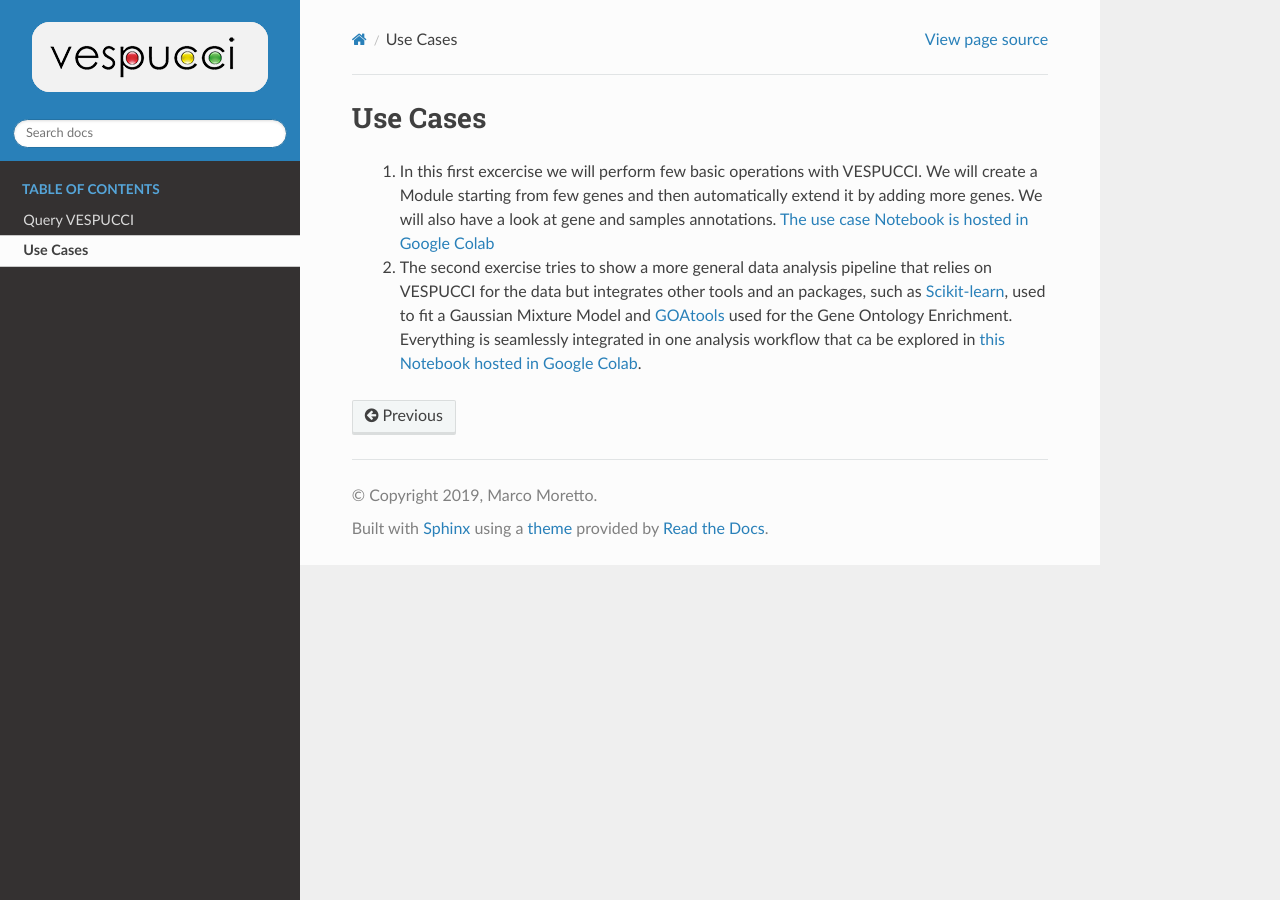
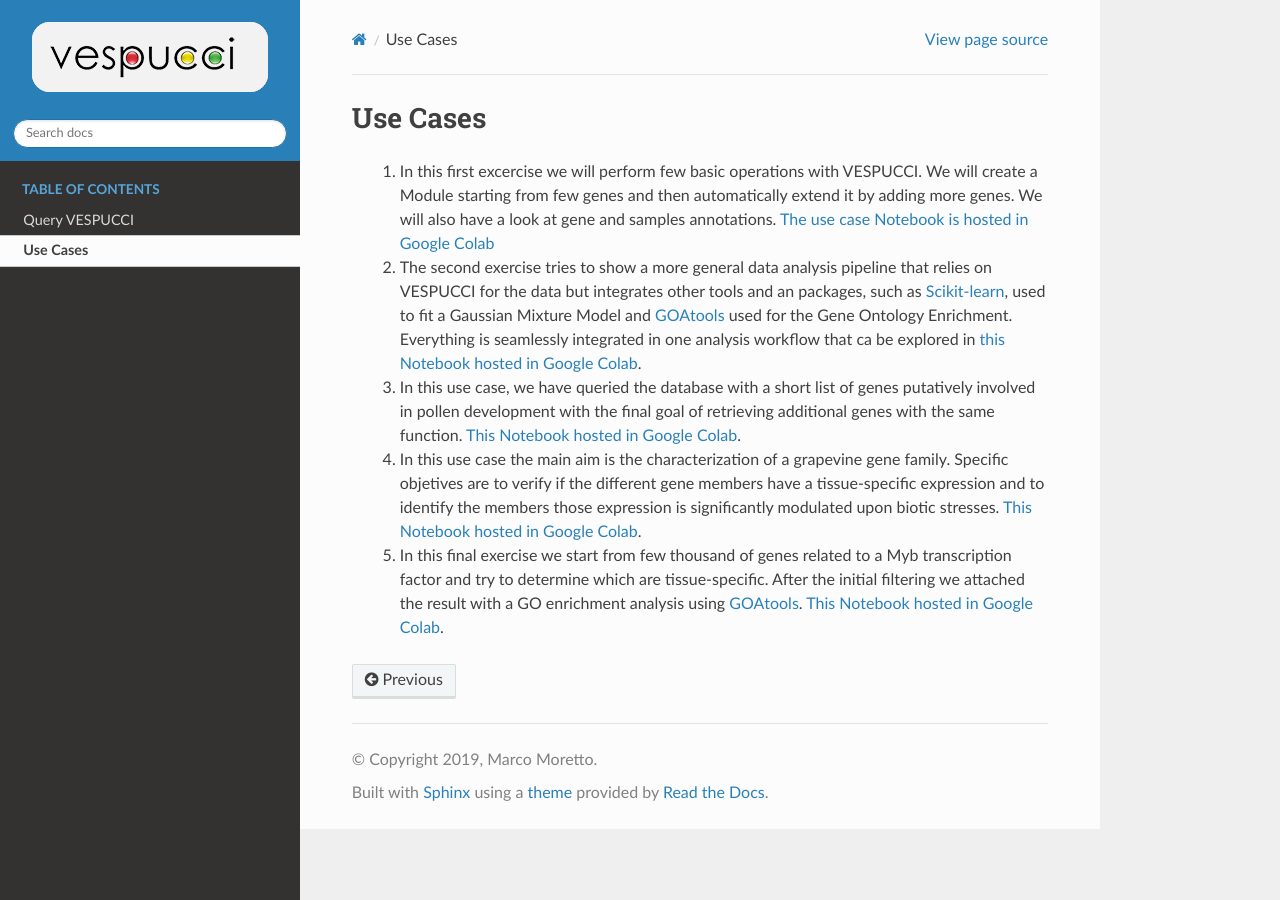
Before and after one commit to marcomoretto/VESPUCCI, a Sphinx documentation site: the page built from docs/use_cases.rst, in a window 1280 px wide. Built offline with Sphinx 7.4.7 and the Read the Docs theme 2.0.0, drawn with Linux system fonts in a browser that asks for light colours.

Commit message:
Update use cases

```diff
--- a/docs/use_cases.rst
+++ b/docs/use_cases.rst
@@ -1,6 +1,12 @@
 Use Cases
 =========
 
- 1. In this first excercise we will perform few basic operations with VESPUCCI. We will create a Module starting from few genes and then automatically extend it by adding more genes. We will also have a look at gene and samples annotations. `The use case Notebook is hosted in Google Colab <https://colab.research.google.com/drive/1xx4lVvYPBfXkM6Cq95suyikHhmQJ7atV?authuser=2#scrollTo=WTcil1UqkSYo>`_
+ 1. In this first excercise we will perform few basic operations with VESPUCCI. We will create a Module starting from few genes and then automatically extend it by adding more genes. We will also have a look at gene and samples annotations. `The use case Notebook is hosted in Google Colab <https://colab.research.google.com/drive/1xx4lVvYPBfXkM6Cq95suyikHhmQJ7atV>`_
 
- 2. The second exercise tries to show a more general data analysis pipeline that relies on VESPUCCI for the data but integrates other tools and an packages, such as `Scikit-learn <https://scikit-learn.org/stable/>`__, used to fit a Gaussian Mixture Model and `GOAtools <https://github.com/tanghaibao/goatools>`_ used for the Gene Ontology Enrichment. Everything is seamlessly integrated in one analysis workflow that ca be explored in `this Notebook hosted in Google Colab <https://colab.research.google.com/drive/1lm9fyWcudiKZac91gR6i2B2NbtfFRMDy?authuser=2#scrollTo=PacR66jIhGLA>`_.
+ 2. The second exercise tries to show a more general data analysis pipeline that relies on VESPUCCI for the data but integrates other tools and an packages, such as `Scikit-learn <https://scikit-learn.org/stable/>`__, used to fit a Gaussian Mixture Model and `GOAtools <https://github.com/tanghaibao/goatools>`_ used for the Gene Ontology Enrichment. Everything is seamlessly integrated in one analysis workflow that ca be explored in `this Notebook hosted in Google Colab <https://colab.research.google.com/drive/1lm9fyWcudiKZac91gR6i2B2NbtfFRMDy>`_.
+
+ 3. In this use case, we have queried the database with a short list of genes putatively involved in pollen development with the final goal of retrieving additional genes with the same function. `This Notebook hosted in Google Colab <https://colab.research.google.com/drive/1FtXmhzYeBL2-mF4-RpAM3efr3_YRPLei?usp=sharing>`_.
+
+ 4. In this use case the main aim is the characterization of a grapevine gene family. Specific objetives are to verify if the different gene members have a tissue-specific expression and to identify the members those expression is significantly modulated upon biotic stresses. `This Notebook hosted in Google Colab <https://colab.research.google.com/drive/185SDG1pQL5tBcYlwDYz5Q79gmRmOIhx2?usp=sharing>`_.
+
+ 5. In this final exercise we start from few thousand of genes related to a Myb transcription factor and try to determine which are tissue-specific. After the initial filtering we attached the result with a GO enrichment analysis using `GOAtools <https://github.com/tanghaibao/goatools>`_. `This Notebook hosted in Google Colab <https://colab.research.google.com/drive/1y7du48GzYBgxZVXHrPwOZlMpe7U2nOj-?usp=sharing>`_.
```
